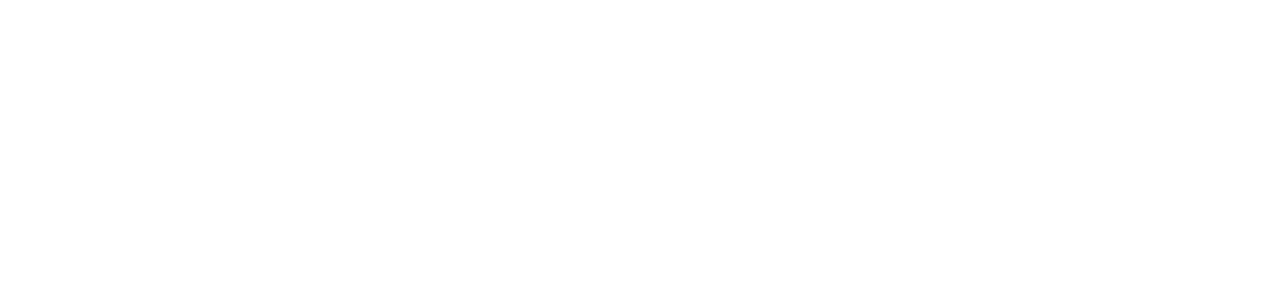
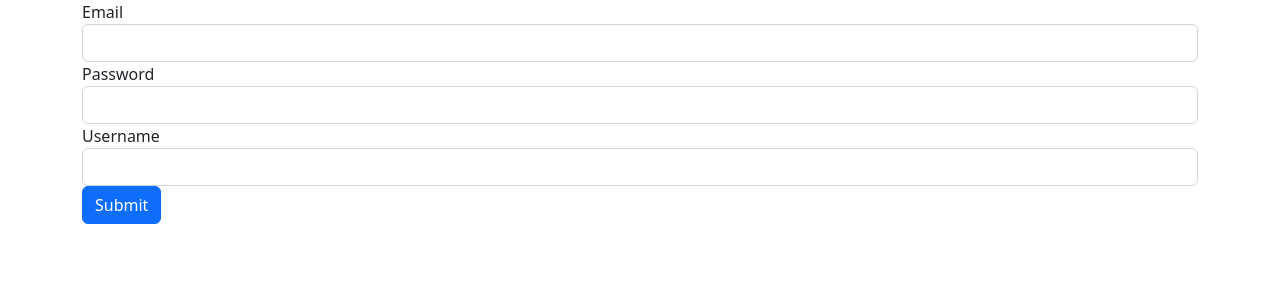
Before and after one commit to qt09nt/fullstack_development_final_project_garden_manuals_page, an Angular app in the folder frontend/: page / in a window 1280 px wide. Shown: the top 300 px of the page. Built offline with nearby package versions, Linux system fonts and the light colour scheme.

Commit message:
signup form

```diff
--- a/frontend/src/app/app.component.html
+++ b/frontend/src/app/app.component.html
@@ -1,3 +1,4 @@
+<app-sign-up></app-sign-up>
 <div class="container">
   <router-outlet></router-outlet>
 </div>
--- /dev/null
+++ b/frontend/src/app/sign-up-validation/sign-up-validation.component.html
@@ -0,0 +1 @@
+<p>sign-up-validation works!</p>
--- /dev/null
+++ b/frontend/src/app/sign-up/sign-up.component.css
@@ -0,0 +1 @@
+@import url("https://cdn.jsdelivr.net/npm/bootstrap@5.2.3/dist/css/bootstrap.min.css")
--- /dev/null
+++ b/frontend/src/app/sign-up/sign-up.component.html
@@ -0,0 +1,37 @@
+<div class="container">
+    <form #signUpForm="ngForm" (ngSubmit)="onSubmit(signUpForm)">
+
+        <div class="form-group">
+            <label for="email">Email</label>
+            <input class="form-control" type="email" name="email" required ngModel>
+        </div>
+
+        <div class="form-group">
+            <label for="password">Password</label>
+            <input class="form-control" type="password" name="password" required ngModel>
+        </div>
+
+        <div class="form-group">
+            <label for="username">Username</label>
+            <input class="form-control" type="username" name="username" required ngModel>
+        </div>
+
+        <button type="submit" class="btn btn-primary">Submit</button>
+
+        <!-- <div class="form-group">
+            <label for="first_name">First Name</label>
+            <input type="email" name="text" name="first_name" required>
+
+        </div>
+
+        <div class="form-group">
+            <label for="last_name">Last Name</label>
+            <input type="email" name="text" name="last_name" required> -->
+
+        <!-- </div> -->
+
+    </form>
+
+    <!-- {{ signUpForm.value | json }} -->
+
+</div>
--- /dev/null
+++ b/frontend/src/app/sign-up/sign-up.component.ts
@@ -0,0 +1,14 @@
+import { Component } from '@angular/core';
+
+@Component({
+  selector: 'app-sign-up',
+  templateUrl: './sign-up.component.html',
+  styleUrl: './sign-up.component.css'
+})
+export class SignUpComponent {
+  onSubmit(form:any){
+    if(form.valid){
+      console.log('Form Data', form)
+    }
+  }
+}
```
Also changed, not shown: frontend/src/app/app.module.ts (+9 -2 lines), frontend/src/app/sign-up-validation/sign-up-validation.component.ts (added, +10 -0 lines), frontend/src/app/sign-up-validation/sign-up-validation.component.css (added).
